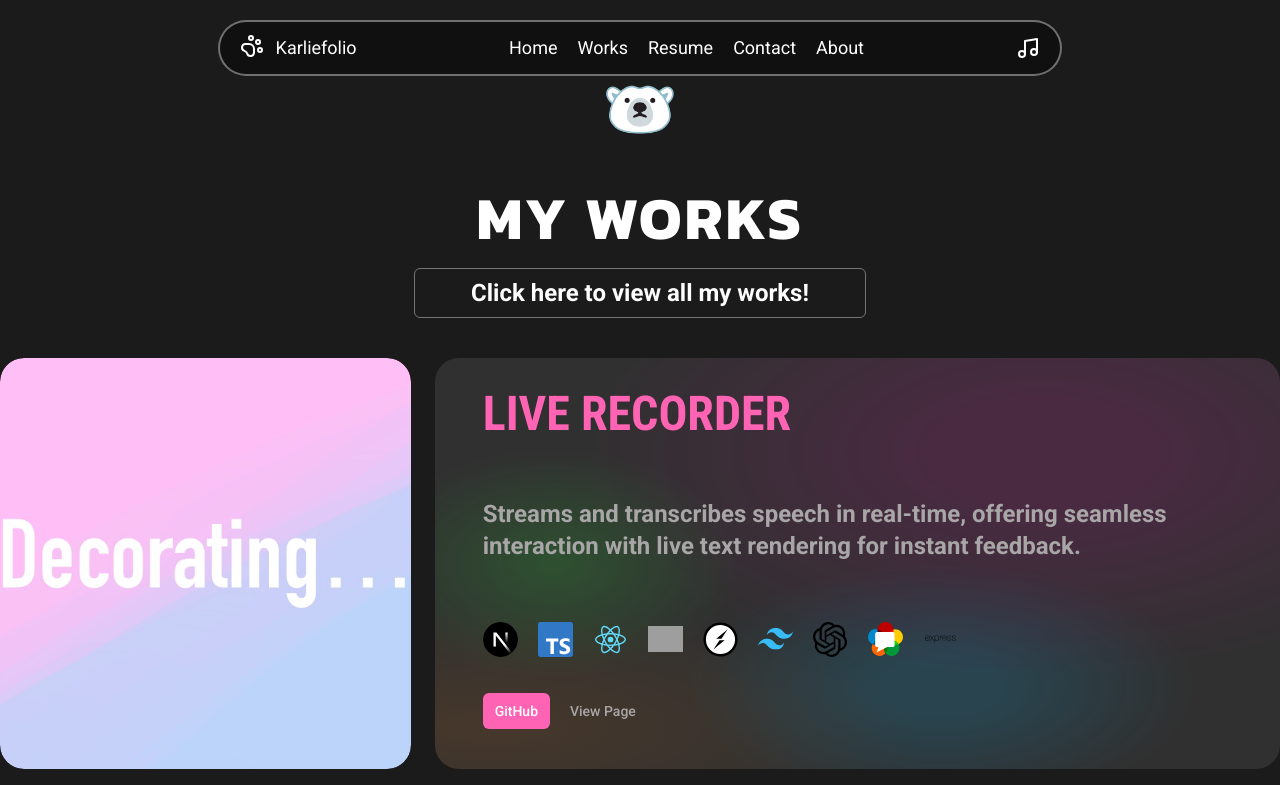
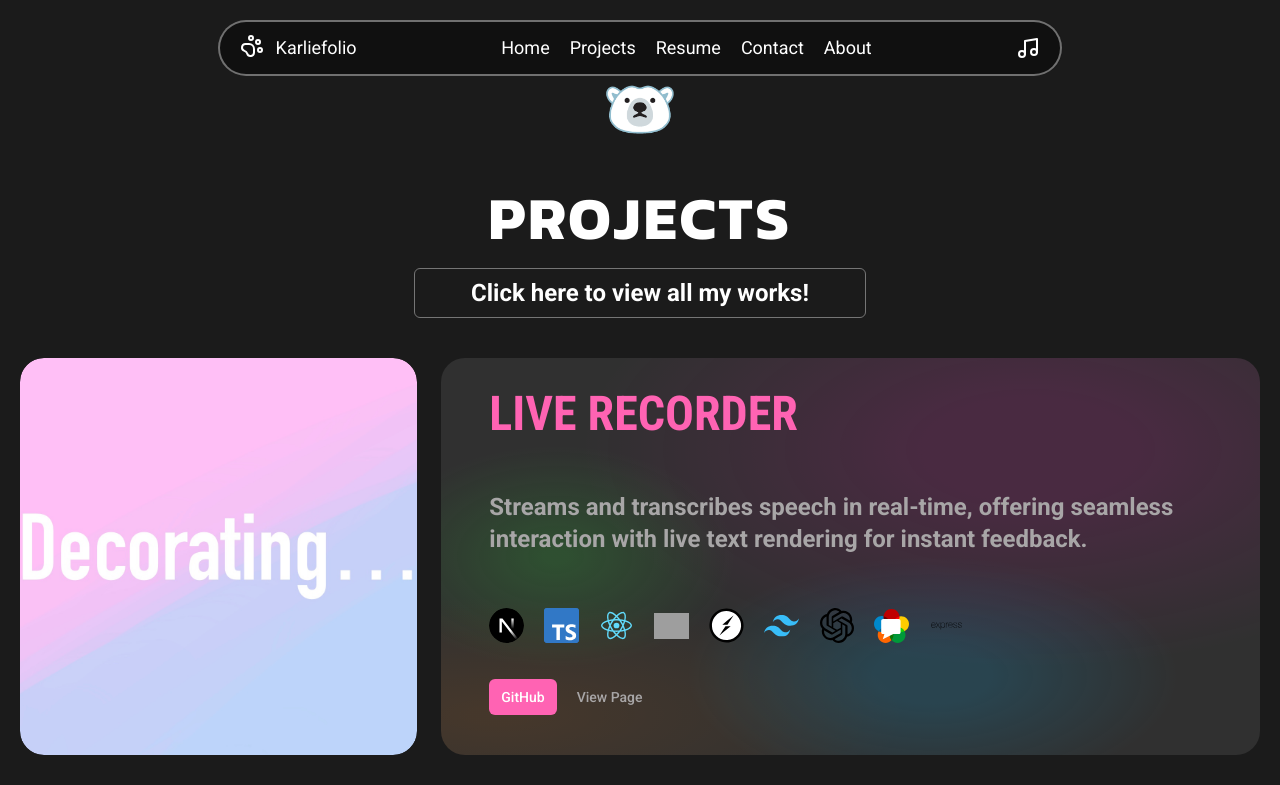
Before and after one commit to KarlieKKY/karliefolio, a Next.js app: page /projects in a window 1280 px wide. Shown: the top 785 px of the page. Built offline with nearby package versions, Linux system fonts and the light colour scheme; grey boxes are pictures that could not be loaded.

Commit message:
fix project rendering bug

```diff
--- a/app/projects/_components/ProjectCarousel.tsx
+++ b/app/projects/_components/ProjectCarousel.tsx
@@ -41,7 +41,7 @@ export default function ProjectCarousel({
   };
 
   return (
-    <div className="mt-4 px-1">
+    <div className="my-12 lg:my-16 px-1">
       <div
         id="default-carousel"
         className="relative w-full"
--- a/app/projects/_components/Projects.tsx
+++ b/app/projects/_components/Projects.tsx
@@ -29,15 +29,19 @@ export default function Projects({ showAll = false }: ProjectsProps) {
   const handleViewPageClick = (projectId: string | number) => {
     router.push(`/projects/${projectId}`);
   };
-
+  console.log(showAll);
   return (
     <section className="">
       <div className="">
-        <div className="hidden md:block pt-16 lg:pt-20">
+        <div
+          className={`${
+            showAll ? "px-1 md:px-3 lg:px-5" : "hidden"
+          } md:block pt-16 lg:pt-20`}
+        >
           <div className="flex flex-col items-center">
             <p className="text-3xl md:text-5xl lg:text-6xl">🐻‍❄️</p>
             <h1 className="font-kanit text-3xl md:text-5xl lg:text-6xl font-bold uppercase pt-9 lg:pt-12 pb-4 lg:pb-5 tracking-wider">
-              my works
+              projects
             </h1>
             <Button
               variant="outline"
@@ -60,8 +64,8 @@ export default function Projects({ showAll = false }: ProjectsProps) {
                   <div
                     className={clsx(
                       "aspect-[1/0.5] lg:aspect-square relative overflow-hidden rounded-3xl",
-                      "lg:col-span-1",
-                      "order-1 lg:order-none",
+                      "lg:col-span-1 order-1",
+
                       isEven ? "lg:order-1" : "lg:order-2"
                     )}
                   >
@@ -78,8 +82,7 @@ export default function Projects({ showAll = false }: ProjectsProps) {
                   <div
                     className={clsx(
                       "bg-[#303030] rounded-3xl flex flex-col justify-between px-12 pt-8 pb-10 space-y-2",
-                      "lg:col-span-2",
-                      "order-2 lg:order-none",
+                      "lg:col-span-2 order-2",
                       isEven ? "lg:order-2" : "lg:order-1",
                       "card-particle-gradient"
                     )}
@@ -137,11 +140,7 @@ export default function Projects({ showAll = false }: ProjectsProps) {
           </div>
         </div>
         <div className="md:hidden">
-          {showAll ? (
-            <AllProjects />
-          ) : (
-            <ProjectCarousel projectsToShow={projectsToShow} />
-          )}
+          {!showAll && <ProjectCarousel projectsToShow={projectsToShow} />}
         </div>
       </div>
     </section>
--- a/components/sections/Navbar.tsx
+++ b/components/sections/Navbar.tsx
@@ -49,7 +49,7 @@ export default function NavBar() {
           </div>
           <nav className="hidden md:flex gap-x-5">
             <Link href="/">Home</Link>
-            <Link href="/projects">Works</Link>
+            <Link href="/projects">Projects</Link>
             <Link href="/">Resume</Link>
             <Link href="/contact">Contact</Link>
             <Link href="/about">About</Link>
```
